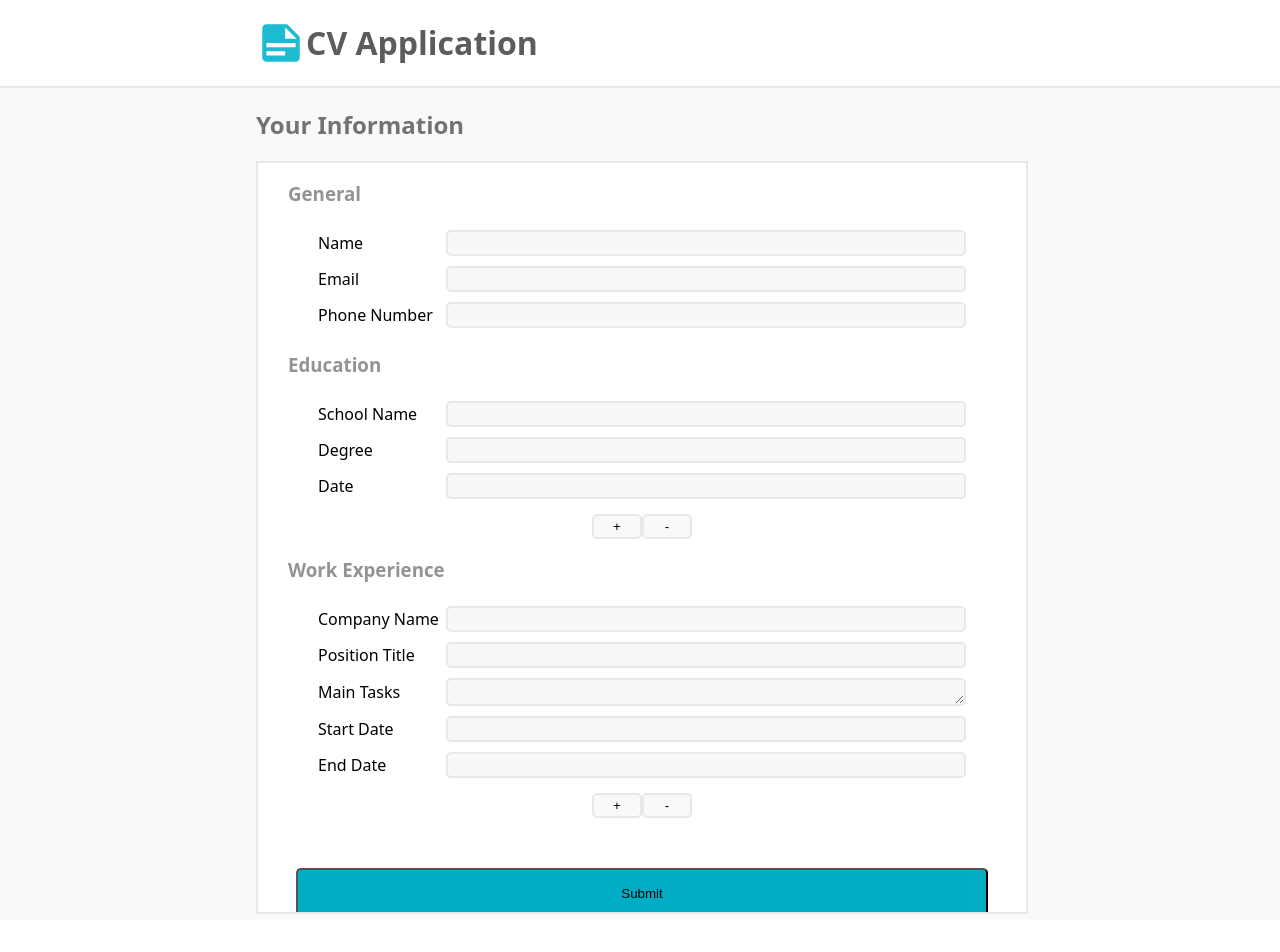
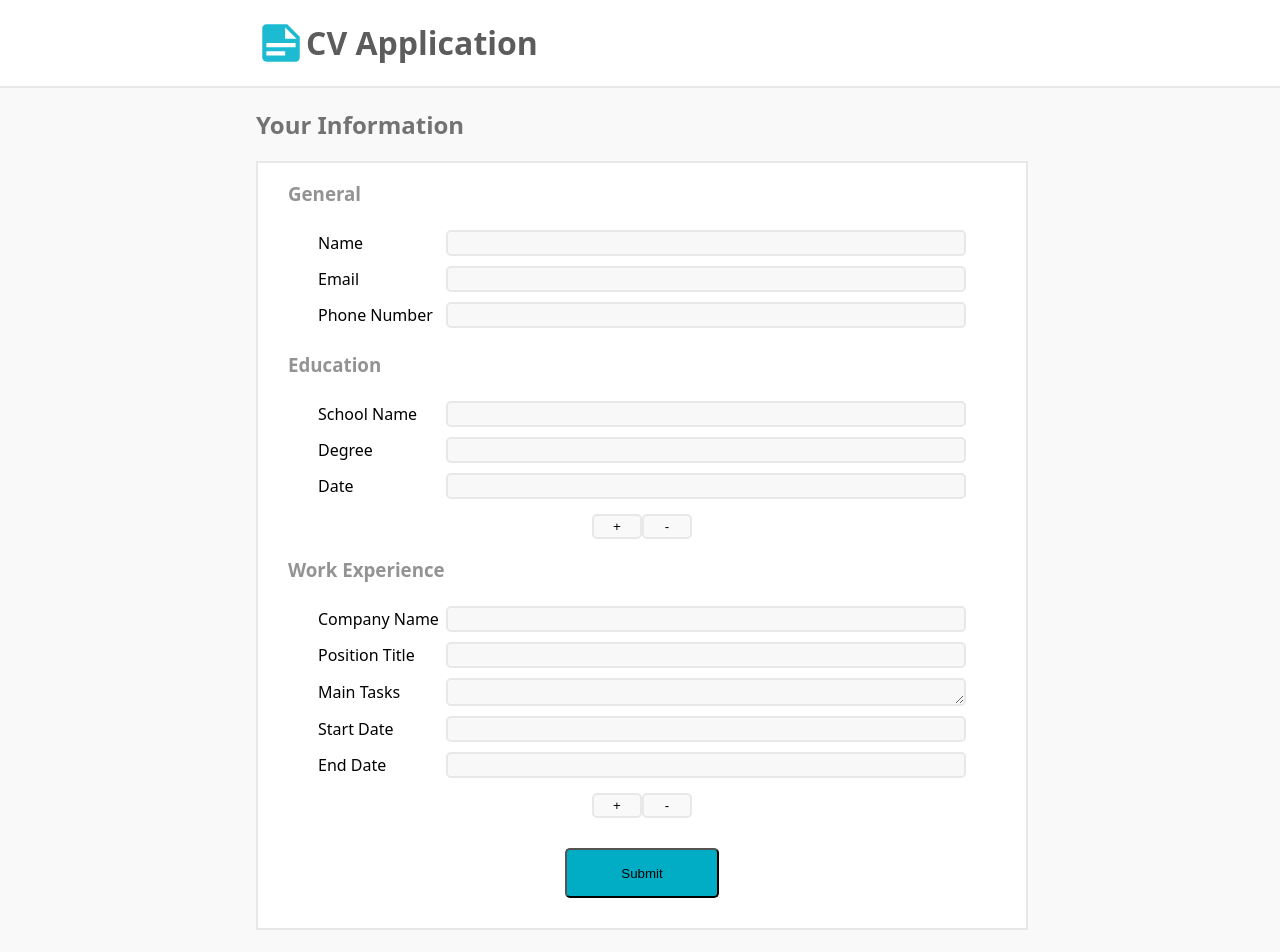
Before and after one commit to MichaelAlexanderBryant/cv-application, a React (Create React App) app: page / in a window 1280 px wide. Shown: the top 952 px of the page. Before the commit the page ends 920 px from the top, so only its background shows below. Built offline with nearby package versions, Linux system fonts and the light colour scheme.

Commit message:
Fix container overflow

```diff
--- a/src/App.css
+++ b/src/App.css
@@ -53,11 +53,12 @@ svg {
 }
 
 #form-container, #on-paper-preview {
-    height: 90%;
+    height: fit-content;
     width: 100%;
     background-color: white;
     border: 2px solid #e8e8e8;
-    overflow: scroll;
+    overflow:hidden;
+    margin-bottom: 66px;
 }
 
 #forms {
@@ -113,9 +114,10 @@ input:active, textarea:active {
 }
 
 #submit-button {
-    margin-top: 50px;
+    margin-top: 30px;
+    margin-bottom: 30px;
     height: 50px;
-    width: 90%;
+    width: 20%;
     background-color: #00adc5;
     border-radius: 5px;
 }
```
